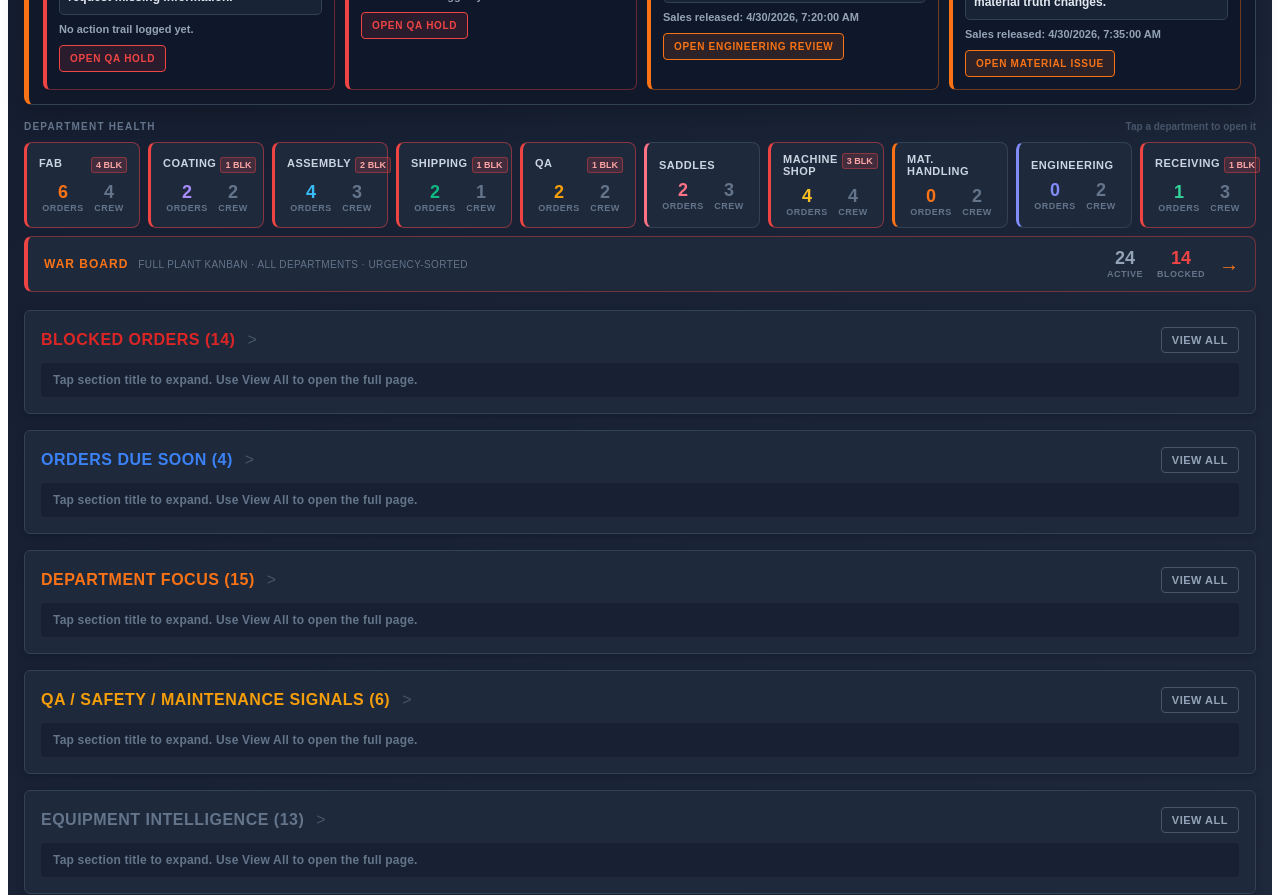
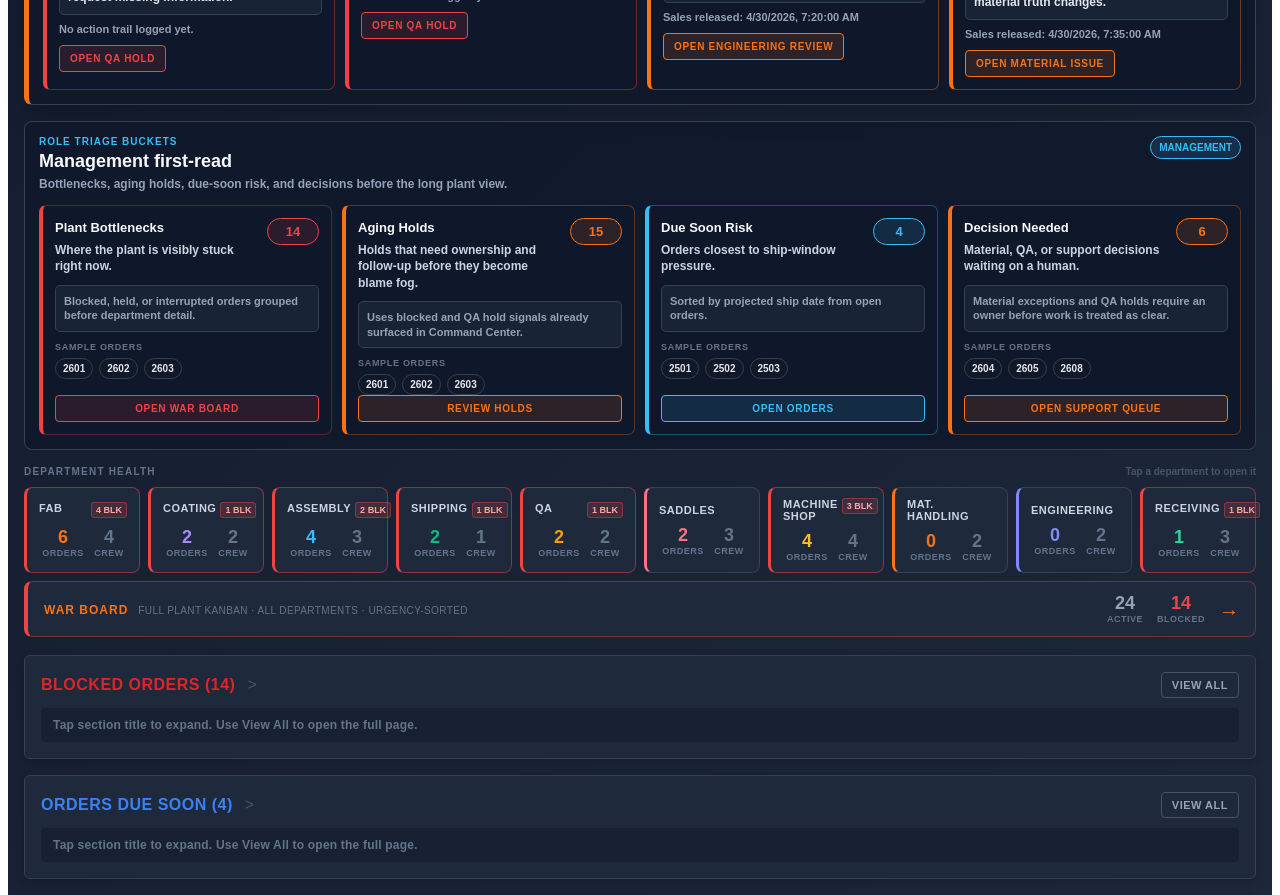
Before and after one commit to jcm-digital-coworker/JCM-Command-Center, a React (Vite) app: page / in a window 1280 px wide. Shown: the part 1460-2355 px from the top of the page. Built offline with nearby package versions, Linux system fonts and the light colour scheme.

Commit message:
Wire role dashboard buckets into department health panel

```diff
--- a/src/components/dashboard/DeptHealthTilesPanel.tsx
+++ b/src/components/dashboard/DeptHealthTilesPanel.tsx
@@ -10,7 +10,9 @@ import { seedCoverage } from '../../data/coverage';
 import { COVERAGE_STORAGE_KEY } from '../../logic/coverage';
 import { getDashboardRuntimeTruth } from '../../logic/dashboardRuntimeSelectors';
 import { getDashboardAccountabilitySignals } from '../../logic/accountabilitySignals';
+import { getRoleDashboardBuckets } from '../../logic/roleDashboardBuckets';
 import RoleAccountabilityPanel from './RoleAccountabilityPanel';
+import RoleDashboardBucketsPanel from './RoleDashboardBucketsPanel';
 
 type DashboardTheme = 'dark' | 'light';
 
@@ -75,6 +77,7 @@ export default function DeptHealthTilesPanel({ onNavigate, theme, roleView }: De
     dueSoonOrders: runtimeTruth.dueSoonOrders,
     roleView,
   });
+  const roleBuckets = getRoleDashboardBuckets(roleView, runtimeTruth);
   const coverage = loadCoverage().filter((p) => p.status !== 'OFFLINE');
   const isLeadership = roleView === 'Department Lead' || roleView === 'Department Supervisor' || roleView === 'Management';
   const totalBlocked = orders.filter(isBlockedProductionOrder).length;
@@ -85,6 +88,12 @@ export default function DeptHealthTilesPanel({ onNavigate, theme, roleView }: De
       <RoleAccountabilityPanel
         roleView={roleView}
         signals={accountabilitySignals}
+        theme={theme}
+        onNavigate={onNavigate}
+      />
+      <RoleDashboardBucketsPanel
+        roleView={roleView}
+        buckets={roleBuckets}
         theme={theme}
         onNavigate={onNavigate}
       />
```
